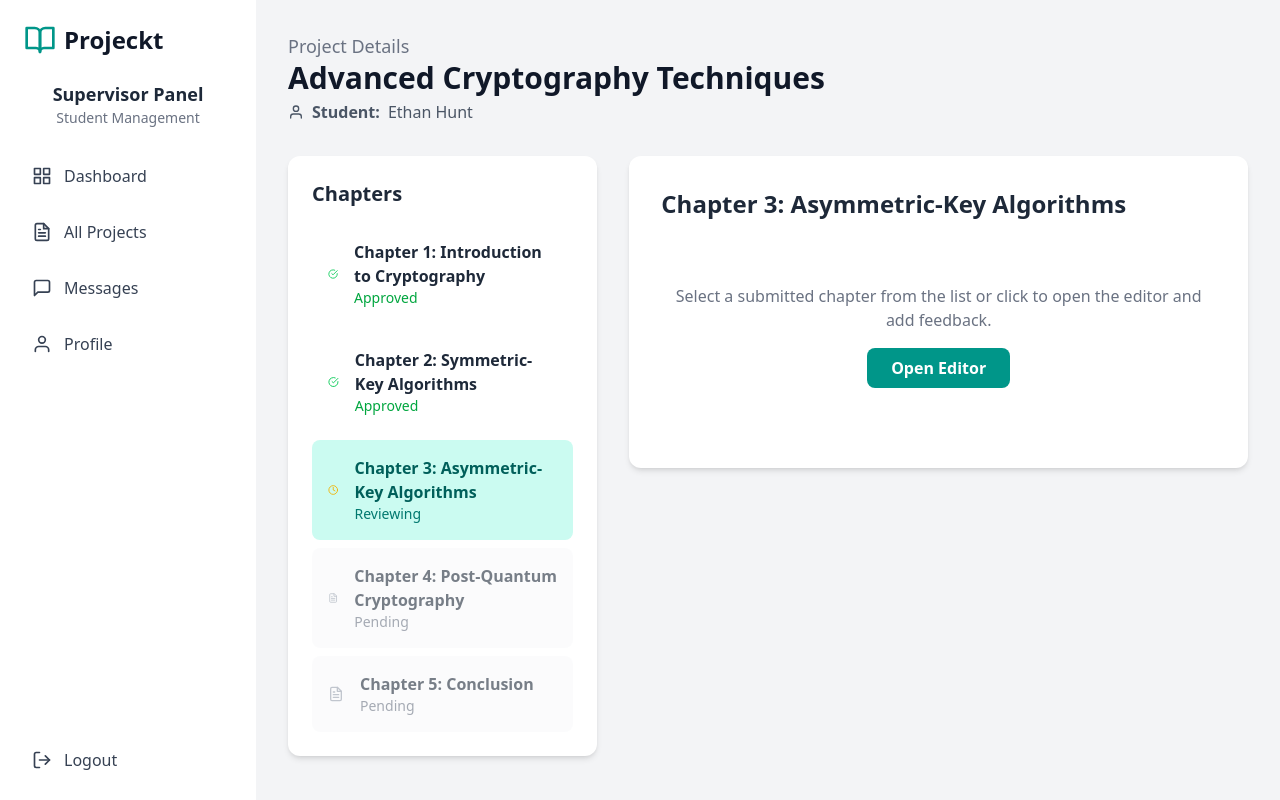
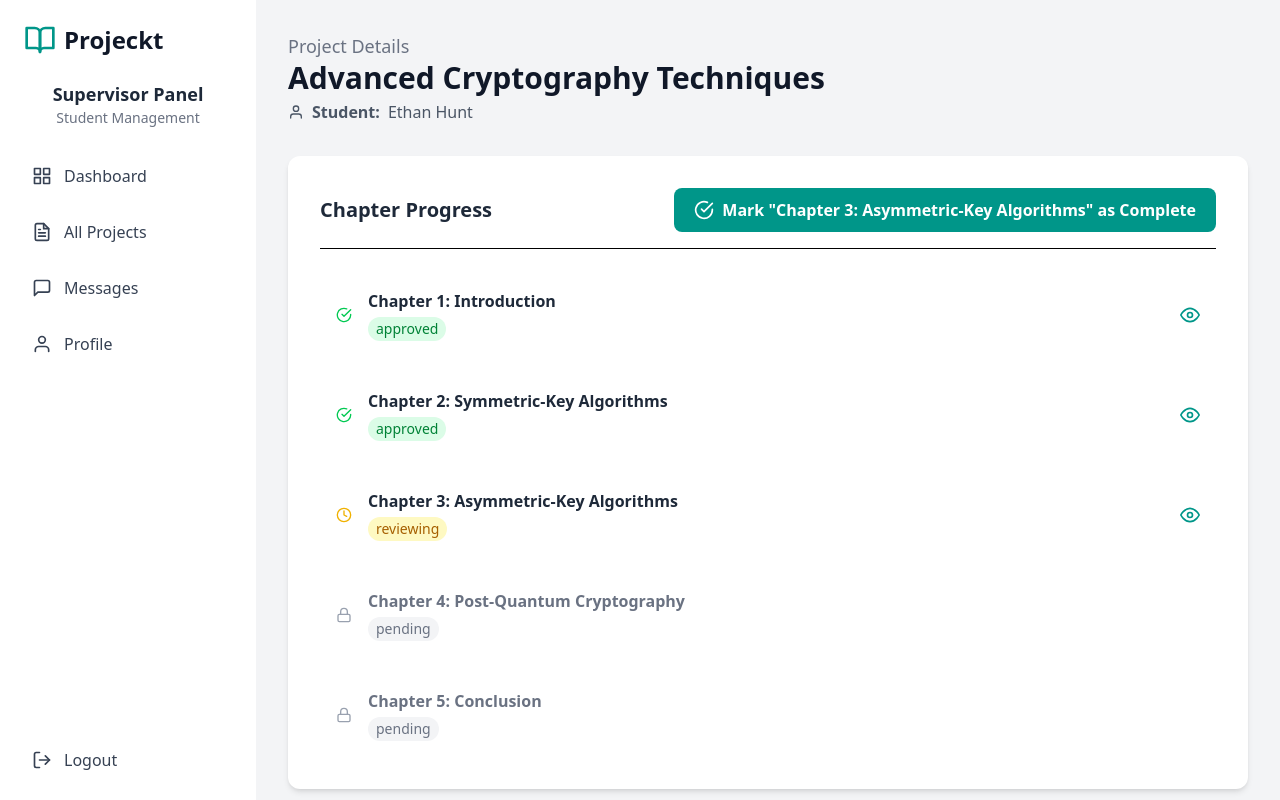
Before and after one commit to iredox10/project-flow, a React (Vite) app: page /supervisor/project/1 in a window 1280 px wide. Built offline with nearby package versions, Linux system fonts and the light colour scheme.

Commit message:
feat: add ability to download whole project when you complete

```diff
--- a/package.json
+++ b/package.json
@@ -27,6 +27,8 @@
     "@tiptap/extension-underline": "^2.23.0",
     "@tiptap/react": "^2.23.0",
     "@tiptap/starter-kit": "^2.23.0",
+    "html2canvas": "^1.4.1",
+    "jspdf": "^3.0.1",
     "react": "^19.0.0",
     "react-dom": "^19.0.0",
     "react-icons": "^5.5.0",
--- a/src/pages/supervisor/ViewProjectPage.jsx
+++ b/src/pages/supervisor/ViewProjectPage.jsx
@@ -1,100 +1,164 @@
 
-import React, { useState } from 'react';
+import React, { useState, useMemo, useRef } from 'react';
 import { useParams, Link } from 'react-router-dom';
 import SupervisorLayout from '../../components/SupervisorLayout';
-import { FiFileText, FiUser, FiCheckCircle, FiClock, FiPaperclip } from 'react-icons/fi';
+import { FiFileText, FiUser, FiCheckCircle, FiClock, FiEye, FiLock, FiDownload, FiX, FiAward } from 'react-icons/fi';
+import jsPDF from 'jspdf';
+import html2canvas from 'html2canvas';
+
 
 // --- Mock Data ---
-const mockProjectData = {
+const initialProjectData = {
   id: 'proj_01',
   title: 'Advanced Cryptography Techniques',
   studentName: 'Ethan Hunt',
   chapters: [
-    { id: 1, title: 'Chapter 1: Introduction to Cryptography', status: 'approved', content: '<h1>Chapter 1: An Introduction</h1><p>This chapter provides a foundational overview of cryptographic principles, tracing its origins from ancient ciphers to modern digital encryption. We will explore the core concepts of confidentiality, integrity, and availability.</p>', feedback: 'Excellent introduction. The historical context is well-researched. Approved.' },
-    { id: 2, title: 'Chapter 2: Symmetric-Key Algorithms', status: 'approved', content: '<h1>Symmetric-Key Algorithms</h1><p>Exploring algorithms like AES and DES, this chapter details the mechanics of symmetric encryption where the same key is used for both encryption and decryption.</p>', feedback: 'Good work. Move on to the next chapter.' },
-    { id: 3, title: 'Chapter 3: Asymmetric-Key Algorithms', status: 'reviewing', content: '<h1>Asymmetric-Key Algorithms</h1><p>This section covers RSA, ECC, and their mathematical underpinnings. The focus will be on how public-key cryptography solves the key distribution problem.</p>', feedback: null },
-    { id: 4, title: 'Chapter 4: Post-Quantum Cryptography', status: 'pending', content: null, feedback: null },
-    { id: 5, title: 'Chapter 5: Conclusion', status: 'pending', content: null, feedback: null },
+    { id: 1, title: 'Chapter 1: Introduction', status: 'approved', content: '<h1>Chapter 1: Introduction</h1><p>This is the content for the first chapter, detailing the project\'s scope and objectives.</p>' },
+    { id: 2, title: 'Chapter 2: Symmetric-Key Algorithms', status: 'approved', content: '<h1>Chapter 2: Symmetric-Key Algorithms</h1><p>Here we explore various symmetric-key algorithms.</p>' },
+    { id: 3, title: 'Chapter 3: Asymmetric-Key Algorithms', status: 'reviewing', content: '<h1>Chapter 3: Asymmetric-Key Algorithms</h1><p>This chapter focuses on public-key cryptography.</p>' },
+    { id: 4, title: 'Chapter 4: Post-Quantum Cryptography', status: 'pending', content: '<h1>Chapter 4: Post-Quantum Cryptography</h1><p>Content for this chapter is pending submission.</p>' },
+    { id: 5, title: 'Chapter 5: Conclusion', status: 'pending', content: '<h1>Chapter 5: Conclusion</h1><p>The final summary of the project.</p>' },
   ],
 };
 
-const ChapterListItem = ({ chapter, projectId, onSelect, isActive }) => {
-  let statusIcon, statusColor;
+// --- Project Preview Modal ---
+const ProjectPreviewModal = ({ isOpen, onClose, project }) => {
+  const printRef = useRef();
+
+  const handleDownloadPDF = async () => {
+    const element = printRef.current;
+    const canvas = await html2canvas(element, { scale: 2 });
+    const data = canvas.toDataURL('image/png');
+
+    const pdf = new jsPDF('p', 'mm', 'a4');
+    const imgProperties = pdf.getImageProperties(data);
+    const pdfWidth = pdf.internal.pageSize.getWidth();
+    const pdfHeight = (imgProperties.height * pdfWidth) / imgProperties.width;
+
+    pdf.addImage(data, 'PNG', 0, 0, pdfWidth, pdfHeight);
+    pdf.save(`${project.title.replace(/ /g, '_')}.pdf`);
+  };
+
+  if (!isOpen) return null;
+
+  const fullProjectContent = project.chapters.map(c => c.content).join('<div style="page-break-after: always;"></div>');
+
+  return (
+    <div className="fixed inset-0 bg-gray-500 bg-opacity-30 backdrop-blur-md z-50 flex justify-center items-center p-4">
+      <div className="bg-white rounded-xl shadow-2xl w-full max-w-4xl h-[90vh] flex flex-col">
+        <header className="p-4 border-b flex justify-between items-center">
+          <h2 className="text-xl font-bold text-gray-800">Project Preview: {project.title}</h2>
+          <div className="flex items-center gap-4">
+            <button onClick={handleDownloadPDF} className="inline-flex items-center gap-2 bg-teal-600 text-white px-4 py-2 rounded-lg font-semibold hover:bg-teal-700"><FiDownload />Download as PDF</button>
+            <button onClick={onClose} className="text-gray-500 hover:text-gray-800"><FiX size={24} /></button>
+          </div>
+        </header>
+        <main className="flex-1 overflow-y-auto p-8" ref={printRef}>
+          <div className="prose prose-lg max-w-none" dangerouslySetInnerHTML={{ __html: fullProjectContent }} />
+        </main>
+      </div>
+    </div>
+  );
+};
+
+
+const ChapterListItem = ({ chapter, projectId }) => {
+  let statusIcon, statusColor, statusBgColor;
   switch (chapter.status) {
-    case 'approved': statusIcon = <FiCheckCircle className="text-green-500" />; statusColor = 'text-green-600'; break;
-    case 'reviewing': statusIcon = <FiClock className="text-yellow-500" />; statusColor = 'text-yellow-600'; break;
-    default: statusIcon = <FiFileText className="text-gray-400" />; statusColor = 'text-gray-500';
+    case 'approved':
+      statusIcon = <FiCheckCircle className="text-green-500" />;
+      statusColor = 'text-green-700';
+      statusBgColor = 'bg-green-100';
+      break;
+    case 'reviewing':
+      statusIcon = <FiClock className="text-yellow-500" />;
+      statusColor = 'text-yellow-700';
+      statusBgColor = 'bg-yellow-100';
+      break;
+    default: // pending
+      statusIcon = <FiLock className="text-gray-400" />;
+      statusColor = 'text-gray-500';
+      statusBgColor = 'bg-gray-100';
   }
 
-  // Only submitted chapters can be opened in the editor
-  if (chapter.content) {
-    return (
-      <Link to={`/supervisor/project/${projectId}/chapter/${chapter.id}`} className={`w-full text-left p-4 rounded-lg flex items-center gap-4 transition-colors ${isActive ? 'bg-teal-100' : 'hover:bg-gray-100'}`} onClick={() => onSelect(chapter)}>
+  return (
+    <div className={`p-4 rounded-lg flex items-center justify-between transition-colors ${chapter.status !== 'pending' ? 'hover:bg-gray-50' : ''}`}>
+      <div className="flex items-center gap-4">
         {statusIcon}
         <div>
-          <p className={`font-semibold ${isActive ? 'text-teal-800' : 'text-gray-800'}`}>{chapter.title}</p>
-          <p className={`text-sm ${isActive ? 'text-teal-700' : statusColor}`}>{chapter.status.charAt(0).toUpperCase() + chapter.status.slice(1)}</p>
+          <p className={`font-semibold ${chapter.status === 'pending' ? 'text-gray-500' : 'text-gray-800'}`}>{chapter.title}</p>
+          <p className={`text-sm font-medium px-2 py-0.5 inline-block rounded-full mt-1 ${statusColor} ${statusBgColor}`}>{chapter.status}</p>
         </div>
-      </Link>
-    )
-  }
-
-  // Render a non-clickable item for pending chapters
-  return (
-    <div className="w-full text-left p-4 rounded-lg flex items-center gap-4 bg-gray-50 opacity-60 cursor-not-allowed">
-      {statusIcon}
-      <div>
-        <p className="font-semibold text-gray-800">{chapter.title}</p>
-        <p className="text-sm text-gray-500">{chapter.status.charAt(0).toUpperCase() + chapter.status.slice(1)}</p>
       </div>
+      {chapter.status !== 'pending' && (
+        <Link to={`/supervisor/project/${projectId}/chapter/${chapter.id}`} className="text-teal-600 hover:text-teal-800" title="View Chapter">
+          <FiEye size={20} />
+        </Link>
+      )}
     </div>
   )
 };
 
-
 const ViewProjectPage = () => {
   const { id } = useParams();
-  const [project, setProject] = useState(mockProjectData);
-  const [selectedChapter, setSelectedChapter] = useState(project.chapters.find(c => c.status === 'reviewing') || project.chapters[0]);
+  const [project, setProject] = useState(initialProjectData);
+  const [isPreviewOpen, setIsPreviewOpen] = useState(false);
 
-  if (!project) return <SupervisorLayout><p>Project not found.</p></SupervisorLayout>;
+  const handleMarkComplete = () => {
+    const currentChapterIndex = project.chapters.findIndex(c => c.status === 'reviewing');
+    if (currentChapterIndex === -1) return;
+
+    const updatedChapters = [...project.chapters];
+    updatedChapters[currentChapterIndex].status = 'approved';
+
+    if (currentChapterIndex + 1 < updatedChapters.length) {
+      updatedChapters[currentChapterIndex + 1].status = 'reviewing';
+    }
+
+    setProject(prev => ({ ...prev, chapters: updatedChapters }));
+  };
+
+  const activeChapter = project.chapters.find(c => c.status === 'reviewing');
+  const isProjectComplete = useMemo(() => project.chapters.every(c => c.status === 'approved'), [project.chapters]);
 
   return (
     <SupervisorLayout>
+      <ProjectPreviewModal isOpen={isPreviewOpen} onClose={() => setIsPreviewOpen(false)} project={project} />
+
       <div className="mb-8">
         <p className="text-gray-500 text-lg">Project Details</p>
         <h1 className="text-3xl font-bold text-gray-900">{project.title}</h1>
         <div className="flex items-center text-gray-600 mt-1"><FiUser className="mr-2" /><span className="font-semibold">Student:</span><span className="ml-2">{project.studentName}</span></div>
       </div>
 
-      <div className="flex flex-col lg:flex-row gap-8">
-        <div className="w-full lg:w-1/3">
-          <div className="bg-white p-6 rounded-xl shadow-md">
-            <h2 className="text-xl font-bold text-gray-800 mb-4">Chapters</h2>
-            <div className="space-y-2">
-              {project.chapters.map(chapter => (
-                <ChapterListItem key={chapter.id} chapter={chapter} projectId={project.id} onSelect={setSelectedChapter} isActive={selectedChapter.id === chapter.id} />
-              ))}
+      <div className="bg-white p-8 rounded-xl shadow-md">
+        <div className="flex flex-col md:flex-row justify-between items-start md:items-center mb-6 border-b pb-4">
+          <h2 className="text-xl font-bold text-gray-800">Chapter Progress</h2>
+          {activeChapter && (
+            <button
+              onClick={handleMarkComplete}
+              className="mt-4 md:mt-0 inline-flex items-center gap-2 bg-teal-600 text-white px-5 py-2.5 rounded-lg font-semibold hover:bg-teal-700 transition-colors"
+            >
+              <FiCheckCircle size={20} />
+              Mark "{activeChapter.title}" as Complete
+            </button>
+          )}
+          {isProjectComplete && (
+            <div className="mt-4 md:mt-0 text-center">
+              <p className="text-green-600 font-bold flex items-center gap-2"><FiAward />Project Completed!</p>
+              <button
+                onClick={() => setIsPreviewOpen(true)}
+                className="mt-2 inline-flex items-center gap-2 bg-purple-600 text-white px-5 py-2.5 rounded-lg font-semibold hover:bg-purple-700 transition-colors"
+              >
+                Generate Full Project
+              </button>
             </div>
-          </div>
+          )}
         </div>
-
-        <div className="w-full lg:w-2/3">
-          <div className="bg-white p-8 rounded-xl shadow-md">
-            <h2 className="text-2xl font-bold text-gray-800 mb-4">{selectedChapter.title}</h2>
-            {selectedChapter.feedback && (
-              <div className="prose max-w-none text-gray-700 mb-6 p-4 bg-teal-50 rounded-lg">
-                <h3 className="font-semibold">Your Last Feedback:</h3>
-                <p>"{selectedChapter.feedback}"</p>
-              </div>
-            )}
-            <div className="text-center py-12">
-              <p className="text-gray-500">Select a submitted chapter from the list or click to open the editor and add feedback.</p>
-              <Link to={`/supervisor/project/${project.id}/chapter/${selectedChapter.id}`} className="mt-4 inline-block bg-teal-600 text-white px-6 py-2 rounded-lg font-semibold hover:bg-teal-700 transition-colors">
-                Open Editor
-              </Link>
-            </div>
-          </div>
+        <div className="space-y-4">
+          {project.chapters.map(chapter => (
+            <ChapterListItem key={chapter.id} chapter={chapter} projectId={project.id} />
+          ))}
         </div>
       </div>
     </SupervisorLayout>
```
Also changed, not shown: 1 other file (tests, documents, lock files or other folders).
